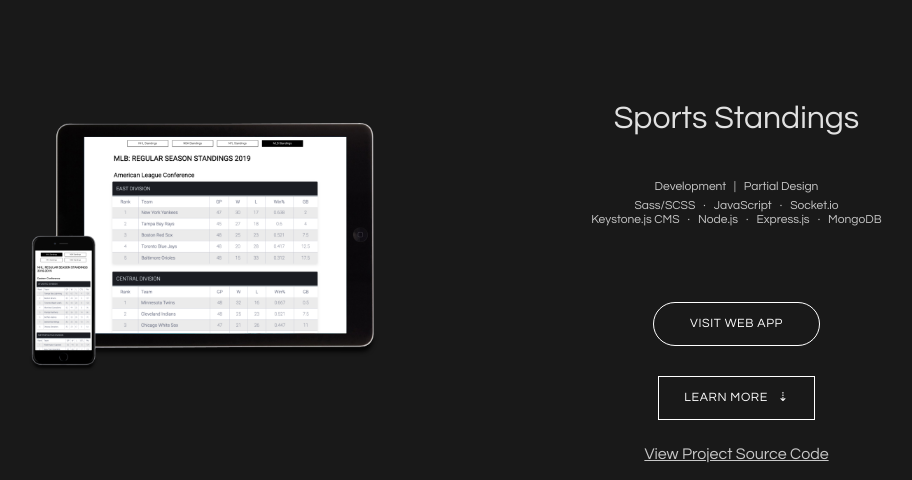
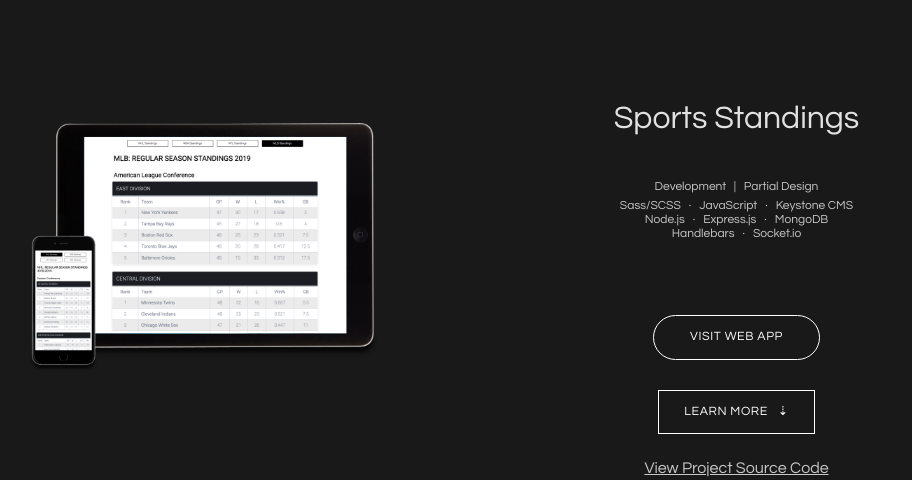
Before and after one commit to mattfried/portfolio, a PHP site: page /projects.php in a window 1280 px wide. Shown: the part 313-793 px from the top of the page, without its empty margins (146-1058 px from the left). Run offline with PHP 8.4, Linux system fonts and the light colour scheme; some web fonts are replaced.

Commit message:
updated projects.php sports standings languages

```diff
--- a/projects.php
+++ b/projects.php
@@ -32,8 +32,9 @@ include('includes/header.php');
             <div class="projectTitleDiv">
               <h4 class="projectTitle">Sports Standings</h4>
               <p class="websiteInfo">Development &nbsp; | &nbsp; Partial Design</p>
-              <p class="websiteCoding"><span>Sass/SCSS</span>&centerdot;<span>JavaScript</span>&centerdot;<span>Socket.io</span></p>
-              <p class="websiteCoding"><span>Keystone.js CMS</span>&centerdot;<span>Node.js</span>&centerdot;<span>Express.js</span>&centerdot;<span>MongoDB</span></p>
+              <p class="websiteCoding"><span>Sass/SCSS</span>&centerdot;<span>JavaScript</span>&centerdot;<span>Keystone CMS</span></p>
+              <p class="websiteCoding"><span>Node.js</span>&centerdot;<span>Express.js</span>&centerdot;<span>MongoDB</span></p>
+              <p class="websiteCoding"><span>Handlebars</span>&centerdot;<span>Socket.io</span></p>
             </div>
             <div class="projectNavs">
               <a href="http://www.sportstandings.ca/" target="_blank"><button class="visitWebsiteButton">VISIT WEB APP</button></a>
```
